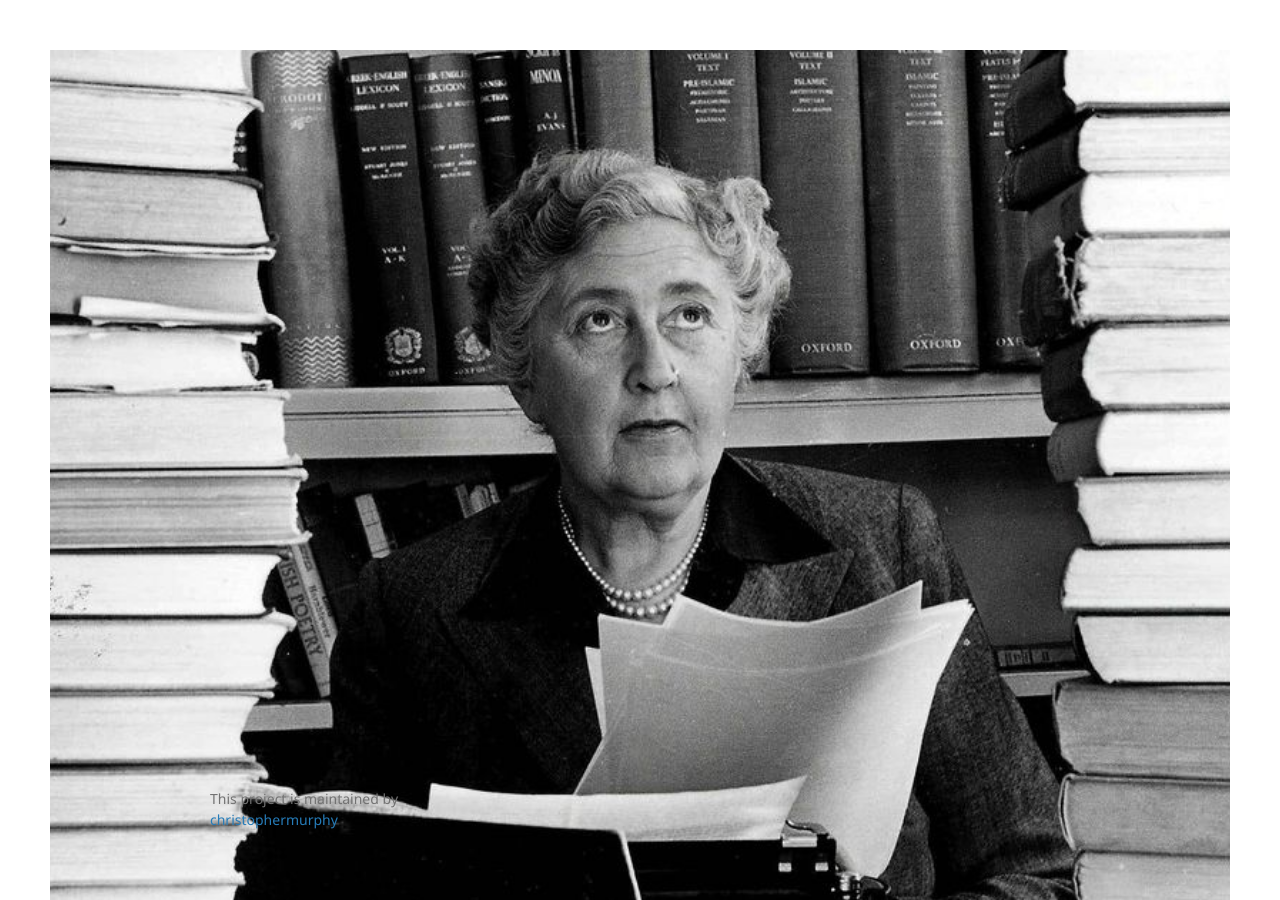
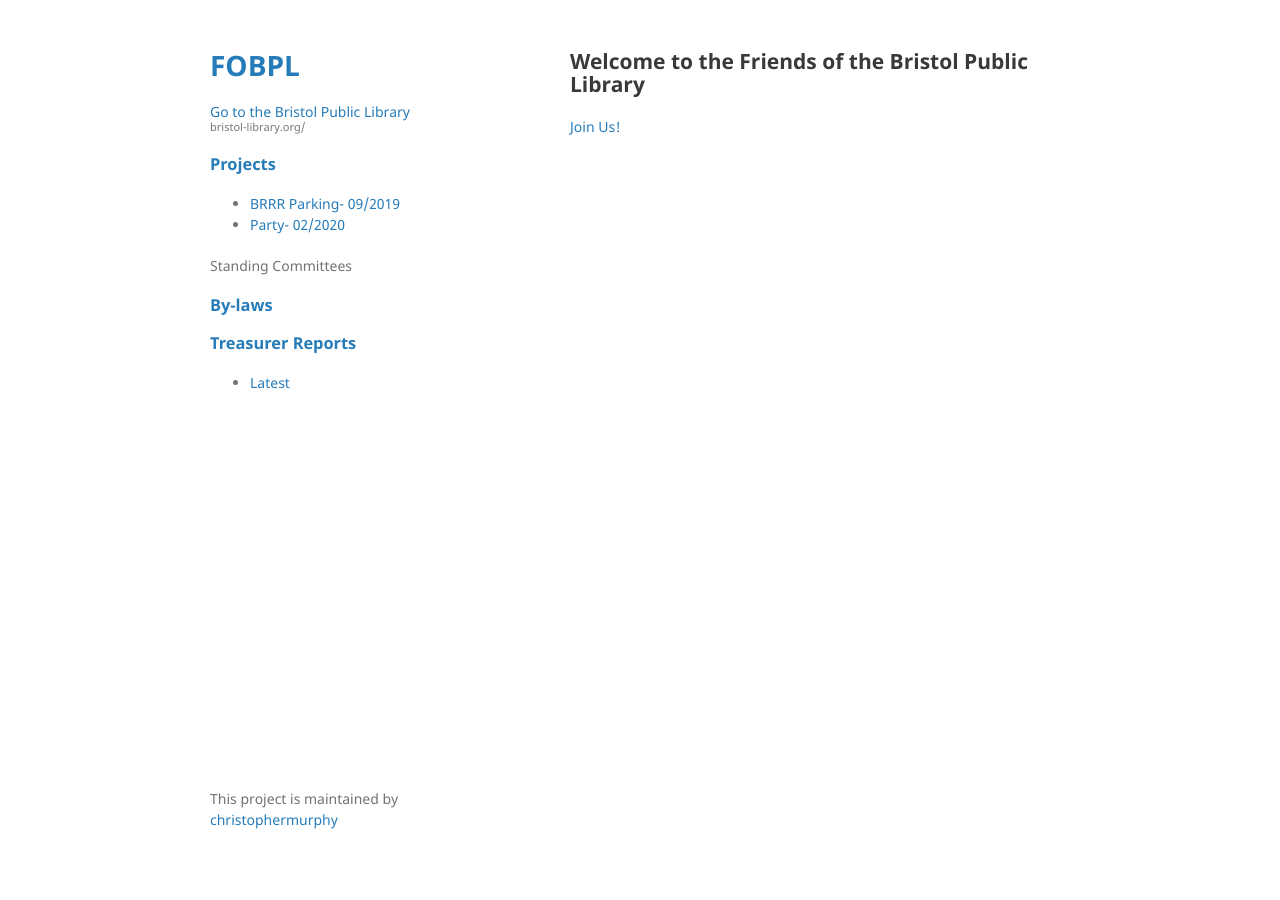
Before and after one commit to christophermurphy/bristolfriendsofthelibrary, a Jekyll site: the page built from README.md, in a window 1280 px wide and 900 px high. Built offline with Jekyll 4.4.1, drawn with Linux system fonts in a browser that asks for light colours; our own code applies the rules of GitHub Pages for plain Markdown files; a script that is not in the unit is left out.

Commit message:
move image

```diff
--- a/_layouts/default.html
+++ b/_layouts/default.html
@@ -12,8 +12,8 @@
     <![endif]-->
   </head>
   <body>
-    <div class="bg"></div>
     <div class="wrapper">
+      <div class="bg"></div>
       <header>
         <h1><a href="{{ "/" | absolute_url }}">FOBPL</a></h1>
 
```
